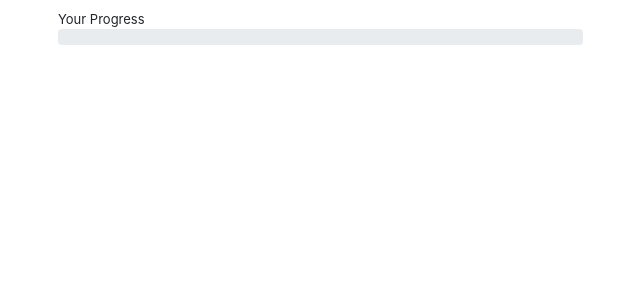
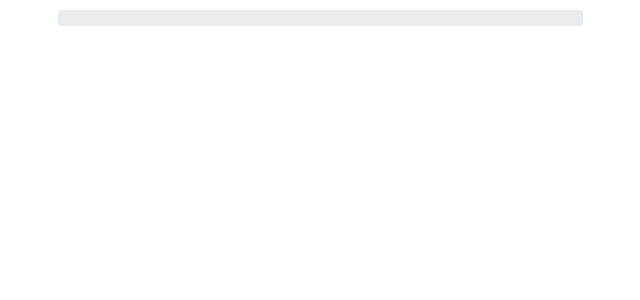
Before and after one commit to symoreios/Making-cocktails, a Flask app: template templates/learn.html in a window 1280 px wide. Shown: the part 58-358 px from the top of the page, without its empty margins (597-1237 px from the left). Run offline with Flask 2, Linux system fonts and the light colour scheme; the template is opened without the code that fills it, so the values that code supplies are empty; some libraries are stand-ins or nearby versions.

Commit message:
adjusted progress bar text for clarity

```diff
--- a/static/learn.js
+++ b/static/learn.js
@@ -18,6 +18,12 @@ function display_learn_data(data) {
     $(progress_bar).append(data["progress"])
 
     $(".progress").append(progress_bar)
+
+    if (parseInt(data["id"])<7) {
+        $(".progress-bar-text").append("Your Progress: Overview & Key Ingredients")
+    } else {
+        $(".progress-bar-text").append("Your Progress: Step by Step")
+    }
 
 
     $("#learn-content").append("<ul class=`bulletpoints`>")
--- a/templates/learn.html
+++ b/templates/learn.html
@@ -11,7 +11,7 @@
   <div class="row" id="learn-title-row">
     <div class="col-6" id="header-content"></div>
     <div class="col-6" id="learn-progress-bar">
-      <div class="progress-bar-text">Your Progress</div>
+      <div class="progress-bar-text"></div>
       <div class="progress"></div>
     </div>
   </div>
```
